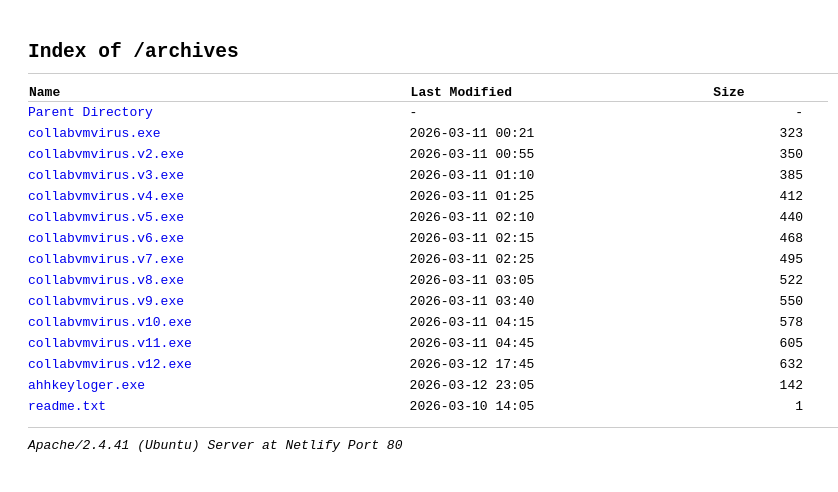
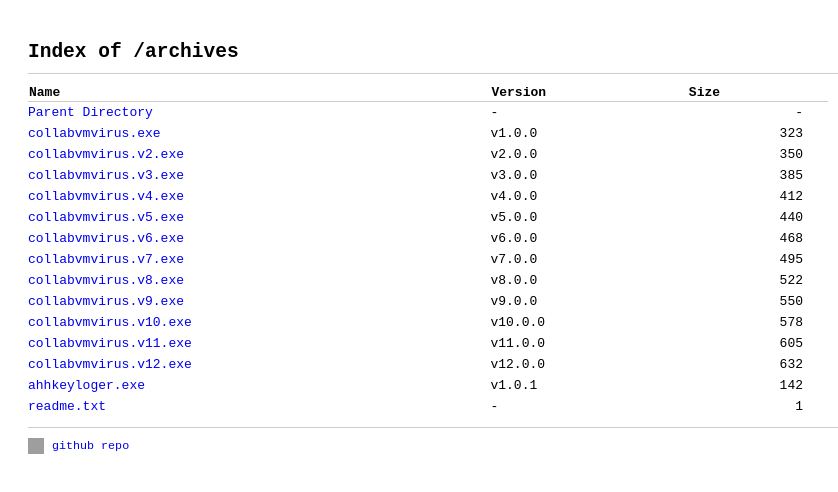
Before and after one commit to Lukezinin/lukevirusarchive.github.io, a plain HTML site: page index.html in a window 1280 px wide. Shown: the whole page, without its empty margins (0-838 px from the left). Drawn offline with Linux system fonts and the light colour scheme; grey boxes are pictures that could not be loaded.

Commit message:
Update index.html

```diff
--- a/index.html
+++ b/index.html
@@ -13,6 +13,19 @@
         a { color: #0000ee; text-decoration: none; }
         a:hover { text-decoration: underline; }
         .size { text-align: right; }
+
+        .footer {
+            display: flex;
+            align-items: center;
+            margin-top: 10px;
+            font-size: 0.9em;
+        }
+        .footer img {
+            width: 16px;
+            height: 16px;
+            margin-right: 8px;
+            filter: grayscale(100%);
+        }
     </style>
 </head>
 <body>
@@ -24,7 +37,7 @@
         <thead>
             <tr>
                 <th>Name</th>
-                <th>Last Modified</th>
+                <th>Version</th>
                 <th>Size</th>
             </tr>
         </thead>
@@ -36,79 +49,82 @@
             </tr>
             <tr>
                 <td><a href="collabvmvirus.exe" download>collabvmvirus.exe</a></td>
-                <td>2026-03-11 00:21</td>
+                <td>v1.0.0</td>
                 <td class="size">323</td>
             </tr>
             <tr>
                 <td><a href="collabvmvirus.v2.exe" download>collabvmvirus.v2.exe</a></td>
-                <td>2026-03-11 00:55</td>
+                <td>v2.0.0</td>
                 <td class="size">350</td>
             </tr>
             <tr>
                 <td><a href="collabvmvirus.v3.exe" download>collabvmvirus.v3.exe</a></td>
-                <td>2026-03-11 01:10</td>
+                <td>v3.0.0</td>
                 <td class="size">385</td>
             </tr>
             <tr>
                 <td><a href="collabvmvirus.v4.exe" download>collabvmvirus.v4.exe</a></td>
-                <td>2026-03-11 01:25</td>
+                <td>v4.0.0</td>
                 <td class="size">412</td>
             </tr>
             <tr>
                 <td><a href="collabvmvirus.v5.exe" download>collabvmvirus.v5.exe</a></td>
-                <td>2026-03-11 02:10</td>
+                <td>v5.0.0</td>
                 <td class="size">440</td>
             </tr>
             <tr>
                 <td><a href="collabvmvirus.v6.exe" download>collabvmvirus.v6.exe</a></td>
-                <td>2026-03-11 02:15</td>
+                <td>v6.0.0</td>
                 <td class="size">468</td>
             </tr>
             <tr>
                 <td><a href="collabvmvirus.v7.exe" download>collabvmvirus.v7.exe</a></td>
-                <td>2026-03-11 02:25</td>
+                <td>v7.0.0</td>
                 <td class="size">495</td>
             </tr>
             <tr>
                 <td><a href="collabvmvirus.v8.exe" download>collabvmvirus.v8.exe</a></td>
-                <td>2026-03-11 03:05</td>
+                <td>v8.0.0</td>
                 <td class="size">522</td>
             </tr>
             <tr>
                 <td><a href="collabvmvirus.v9.exe" download>collabvmvirus.v9.exe</a></td>
-                <td>2026-03-11 03:40</td>
+                <td>v9.0.0</td>
                 <td class="size">550</td>
             </tr>
             <tr>
                 <td><a href="collabvmvirus.v10.exe" download>collabvmvirus.v10.exe</a></td>
-                <td>2026-03-11 04:15</td>
+                <td>v10.0.0</td>
                 <td class="size">578</td>
             </tr>
             <tr>
                 <td><a href="collabvmvirus.v11.exe" download>collabvmvirus.v11.exe</a></td>
-                <td>2026-03-11 04:45</td>
+                <td>v11.0.0</td>
                 <td class="size">605</td>
             </tr>
             <tr>
                 <td><a href="collabvmvirus.v12.exe" download>collabvmvirus.v12.exe</a></td>
-                <td>2026-03-12 17:45</td>
+                <td>v12.0.0</td>
                 <td class="size">632</td>
             </tr>
             <tr>
                 <td><a href="ahhkeyloger.exe" download>ahhkeyloger.exe</a></td>
-                <td>2026-03-12 23:05</td>
+                <td>v1.0.1</td>
                 <td class="size">142</td>
             </tr>
             <tr>
                 <td><a href="readme.txt">readme.txt</a></td>
-                <td>2026-03-10 14:05</td>
+                <td>-</td>
                 <td class="size">1</td>
             </tr>
         </tbody>
     </table>
 
     <hr>
-    <address>Apache/2.4.41 (Ubuntu) Server at Netlify Port 80</address>
+    <div class="footer">
+        <img src="https://github.githubassets.com/images/modules/logos_page/GitHub-Mark.png" alt="git">
+        <a href="https://github.com/Lukezinin/lukevirusarchive.github.io">github repo</a>
+    </div>
 
 </body>
 </html>
```
